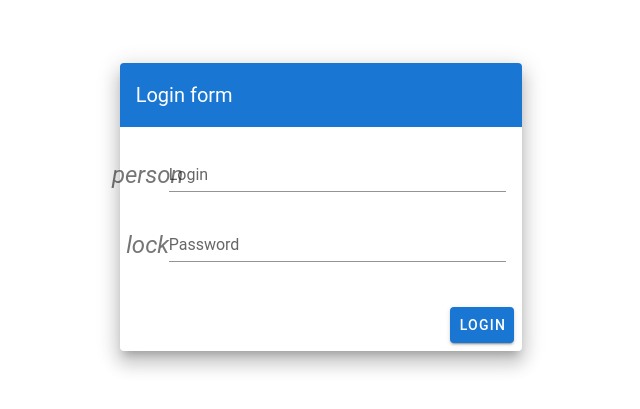
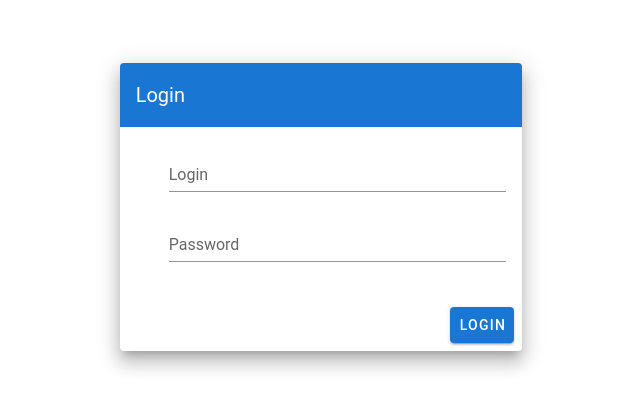
Before and after one commit to imaan1411/lldqrr, a Vue app in the folder lldqrr-vue-frontend/: page / in a window 1280 px wide. Shown: the part 193-602 px from the top of the page, without its empty margins (319-959 px from the left). Built offline with nearby package versions, Linux system fonts and the light colour scheme; the HTML template or start-up script is replaced by a standard one.

Commit message:
login page

```diff
--- a/lldqrr-vue-frontend/package.json
+++ b/lldqrr-vue-frontend/package.json
@@ -19,6 +19,7 @@
     "babel-eslint": "^10.0.3",
     "eslint": "^5.16.0",
     "eslint-plugin-vue": "^5.0.0",
+    "font-awesome": "^4.7.0",
     "sass": "^1.19.0",
     "sass-loader": "^8.0.0",
     "vue-cli-plugin-vuetify": "^2.0.2",
--- a/lldqrr-vue-frontend/src/components/Login.vue
+++ b/lldqrr-vue-frontend/src/components/Login.vue
@@ -6,7 +6,7 @@
                     <v-col cols="12" sm="8" md="4">
                         <v-card class="elevation-12">
                             <v-toolbar color="primary" dark flat>
-                                <v-toolbar-title>Login form</v-toolbar-title>
+                                <v-toolbar-title>Login</v-toolbar-title>
                                 <v-spacer/>
 
                             </v-toolbar>
@@ -15,22 +15,21 @@
                                     <v-text-field
                                             label="Login"
                                             name="login"
-                                            prepend-icon="person"
+                                            prepend-icon="mdi-account"
                                             type="text"
                                     />
-
                                     <v-text-field
                                             id="password"
                                             label="Password"
                                             name="password"
-                                            prepend-icon="lock"
+                                            prepend-icon="mdi-lock"
                                             type="password"
                                     />
                                 </v-form>
                             </v-card-text>
                             <v-card-actions>
                                 <v-spacer/>
-                                <v-btn @click="" color="primary">Login</v-btn>
+                                <v-btn color="primary">Login</v-btn>
                             </v-card-actions>
                         </v-card>
                     </v-col>
@@ -45,11 +44,5 @@
         props: {
             source: String,
         },
-        methods: {
-            goToHome: function (boolean) {
-
-
-            }
-        }
     }
 </script>
```
